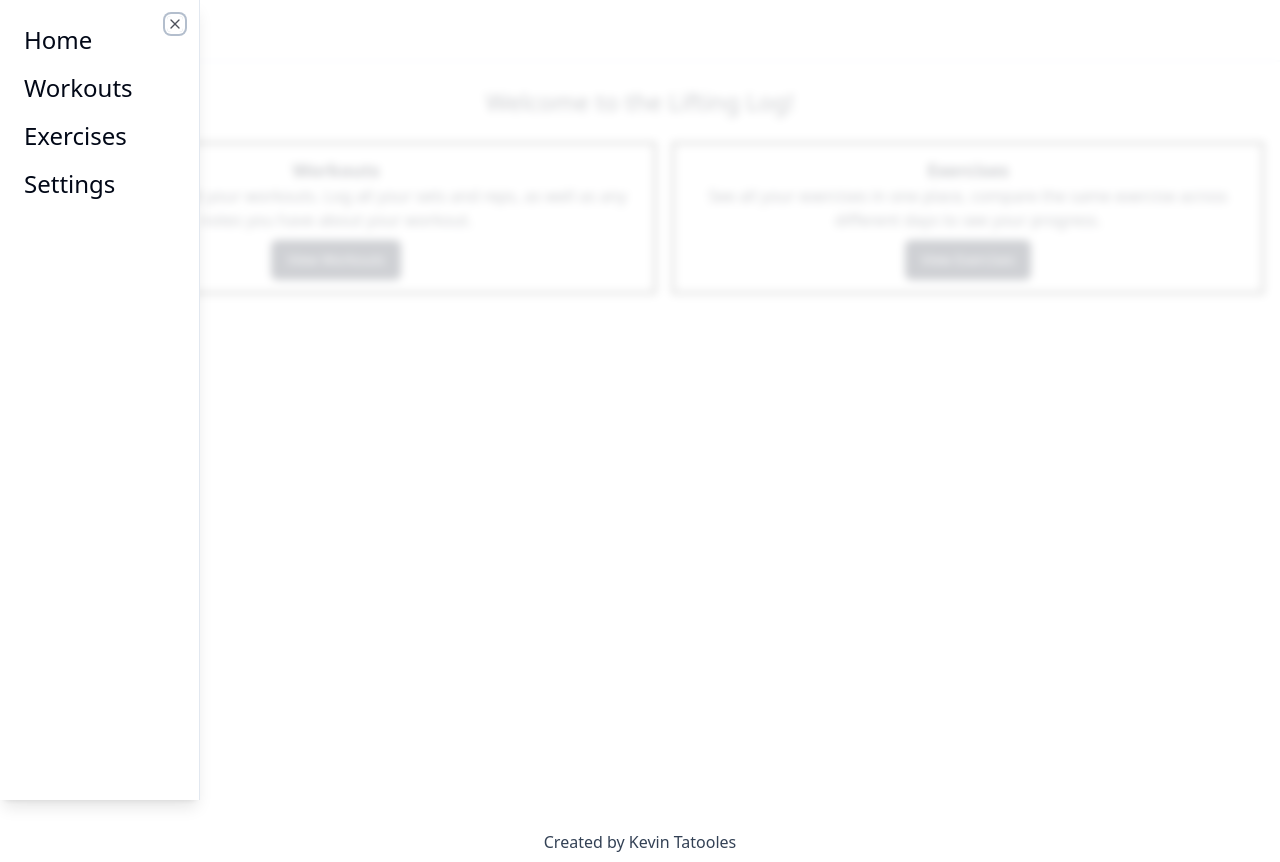
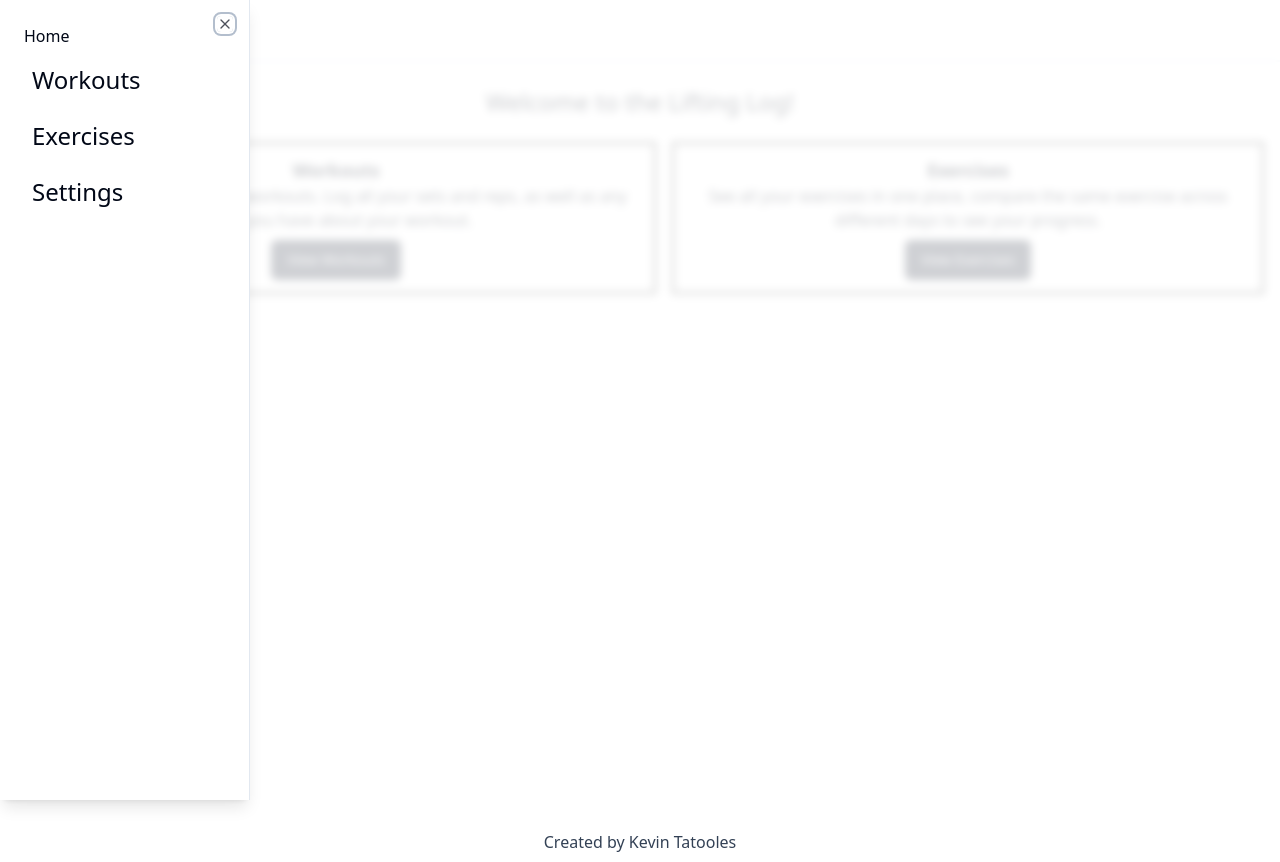
Before and after one commit to Tatooles/next-fitness-tracker, a Next.js app: page / in a window 1280 px wide. Both pictures are taken after a click on the button 30 px from the left and 30 px from the top of the page. Built offline with nearby package versions, Linux system fonts and the light colour scheme.

Commit message:
Start improving navbar

```diff
--- a/app/layout.tsx
+++ b/app/layout.tsx
@@ -12,6 +12,12 @@ export default function RootLayout({
 }: {
   children: React.ReactNode;
 }) {
+  const sidebarItems = [
+    {
+      title: "Home",
+      href: "/",
+    },
+  ];
   return (
     <ClerkProvider>
       <html lang="en">
--- a/components/Navbar.tsx
+++ b/components/Navbar.tsx
@@ -1,6 +1,7 @@
 "use client";
 import { useState } from "react";
 import Link from "next/link";
+import { usePathname } from "next/navigation";
 import { UserButton } from "@clerk/nextjs";
 import {
   Sheet,
@@ -14,11 +15,15 @@ import Sidebar from "./Sidebar";
 
 export default function Navbar() {
   const [sidebarOpen, setSidebarOpen] = useState(false);
+  const pathName = usePathname();
+  console.log(pathName);
+
   return (
     <>
       <header>
         <nav className="flex items-center justify-between border-b-2 text-lg text-black">
           <Sheet open={sidebarOpen} onOpenChange={setSidebarOpen}>
+            {/* TODO: Disable auto select of x button (prob bad for accessibility) */}
             <SheetTrigger>
               <div className="p-5">
                 <div className="flex h-[20px] w-[20px] flex-col justify-between overflow-hidden">
@@ -28,32 +33,32 @@ export default function Navbar() {
                 </div>
               </div>
             </SheetTrigger>
-            <SheetContent side="left" className="w-[200px]">
-              <ul className="flex flex-col space-y-4">
+            <SheetContent side="left" className="w-[250px]">
+              <ul className="flex flex-col space-y-2">
                 <Link
                   onClick={() => setSidebarOpen(false)}
-                  className="text-2xl hover:underline"
+                  // className="rouded-md p-2 text-2xl hover:underline"
                   href="/"
                 >
                   Home
                 </Link>
                 <Link
                   onClick={() => setSidebarOpen(false)}
-                  className="text-2xl hover:underline"
+                  className="rouded-md p-2 text-2xl hover:underline"
                   href="/workouts"
                 >
                   Workouts
                 </Link>
                 <Link
                   onClick={() => setSidebarOpen(false)}
-                  className="text-2xl hover:underline"
+                  className="rouded-md p-2 text-2xl hover:underline"
                   href="/exercises"
                 >
                   Exercises
                 </Link>
                 <Link
                   onClick={() => setSidebarOpen(false)}
-                  className="text-2xl hover:underline"
+                  className="rouded-md p-2 text-2xl hover:underline"
                   href="/settings"
                 >
                   Settings
```
